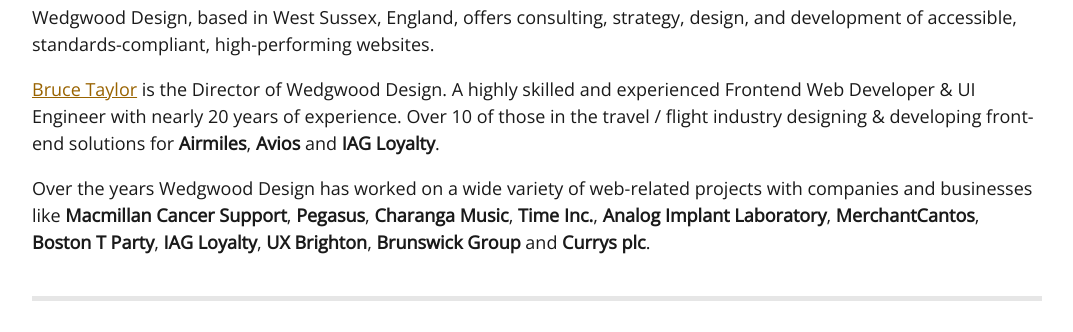
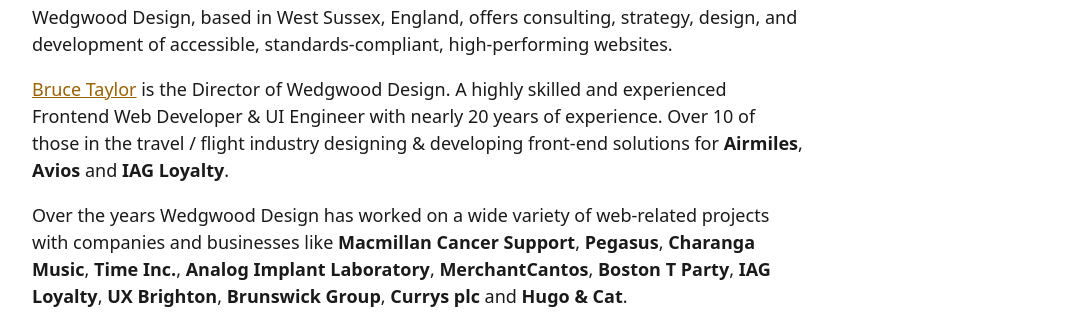
Before and after one commit to brootaylor/wedgwood-design-v2, an Eleventy site: page src/_content/pages/homepage.md in a window 1280 px wide. Shown: the part 163-495 px from the top of the page, without its empty margins (103-1176 px from the left). Built offline with nearby package versions, Linux system fonts and the light colour scheme; Eleventy itself is replaced by a stand-in of ours; files that its build step writes are made by us from their sources.

Commit message:
Typography and homepage content modified

```diff
--- a/src/_content/pages/homepage.md
+++ b/src/_content/pages/homepage.md
@@ -2,7 +2,7 @@
 title: Website Design and Development Services
 summary: ''
 bodyClass: homepage
-date: 2023-08-05
+date: 2024-01-08
 changefreq: weekly
 priority: 1
 permalink: /
@@ -14,7 +14,7 @@
 
 <a href="https://brootaylor.com/" rel="external">Bruce Taylor</a> is the Director of Wedgwood Design. A highly skilled and experienced Frontend Web Developer & UI Engineer with nearly 20 years of experience. Over 10 of those in the travel / flight industry designing &amp; developing front-end solutions for **Airmiles**, **Avios** and **IAG Loyalty**.
 
-Over the years Wedgwood Design has worked on a wide variety of web-related projects with companies and businesses like **Macmillan Cancer Support**, **Pegasus**, **Charanga Music**, **Time Inc.**, **Analog Implant Laboratory**, **MerchantCantos**, **Boston T Party**, **IAG Loyalty**, **UX Brighton**, **Brunswick Group** and **Currys plc**.
+Over the years Wedgwood Design has worked on a wide variety of web-related projects with companies and businesses like **Macmillan Cancer Support**, **Pegasus**, **Charanga Music**, **Time Inc.**, **Analog Implant Laboratory**, **MerchantCantos**, **Boston T Party**, **IAG Loyalty**, **UX Brighton**, **Brunswick Group**, **Currys plc** and **Hugo & Cat**.
 
 <hr class="hr__big">
 
--- a/src/styles/base/_typography.scss
+++ b/src/styles/base/_typography.scss
@@ -1,10 +1,6 @@
 /* ==========================================================================
    Typography styles (Global).
    ========================================================================== */
-
-   @import url('https://fonts.googleapis.com/css?family=Open+Sans:300,400&display=swap');
-
-
 
 /* FONTS VARIABLE CONFIG
 ============================================= */
@@ -16,9 +12,9 @@
 $font-color-base: lighten($black, 10%);
 
 // Font families
-$font-family-primary: sans-serif, Arial, "Helvetica Neue", Helvetica;
-$font-family-primary-custom: "Open Sans", sans-serif, Arial, "Helvetica Neue", Helvetica; // 300,300i,400,400i,700,700i (Google Fonts used)
-$font-family-secondary: Georgia, Times, "Times New Roman", serif;
+$font-family-primary: ui-sans-serif, system-ui;
+$font-family-primary-custom: ui-sans-serif, system-ui;
+$font-family-secondary: ui-monospace, 'Courier New', 'DejaVu Sans Mono', 'Bitstream Vera Sans Mono', 'Monaco', monospace;
 
 // Font styles
 $font-style-normal: normal;
@@ -112,6 +108,7 @@
 h5,
 h6 {
     font-weight: $font-weight-regular;
+	text-wrap: balance;
 }
 h1 {
     @include fontSize(26px);
@@ -152,18 +149,15 @@
 ////////////////////////////////////////
 
 main {
-    p {
+    p,
+	ul {
+		max-width: 75ch;
+		text-wrap: pretty;
+
         @include break-point-min($bp-m) {
 			@include fontSize($font-size-base + 2);
 			transition: font-size 0.2s linear;
 		}
-    }
-
-    ul {
-        @include break-point-min($bp-m) {
-            @include fontSize($font-size-base + 2);
-            transition: font-size 0.2s linear;
-        }
     }
 }
 
```
